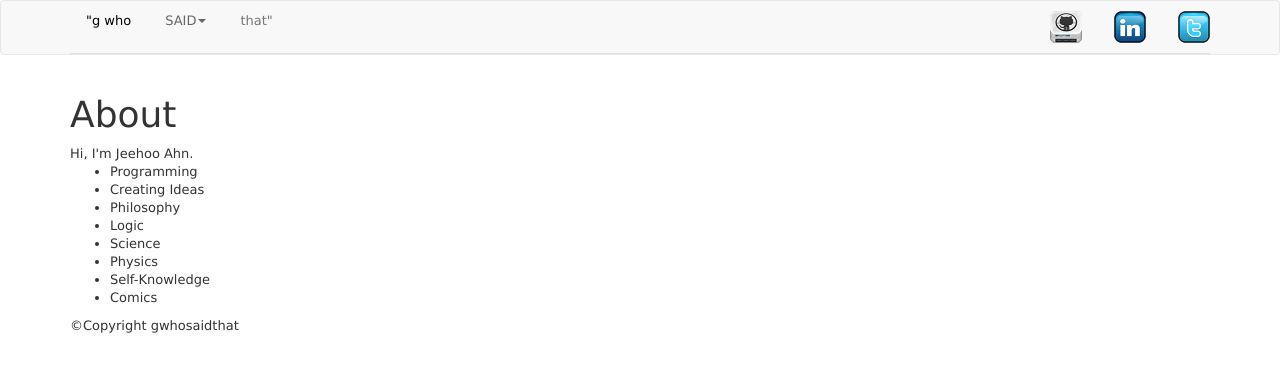
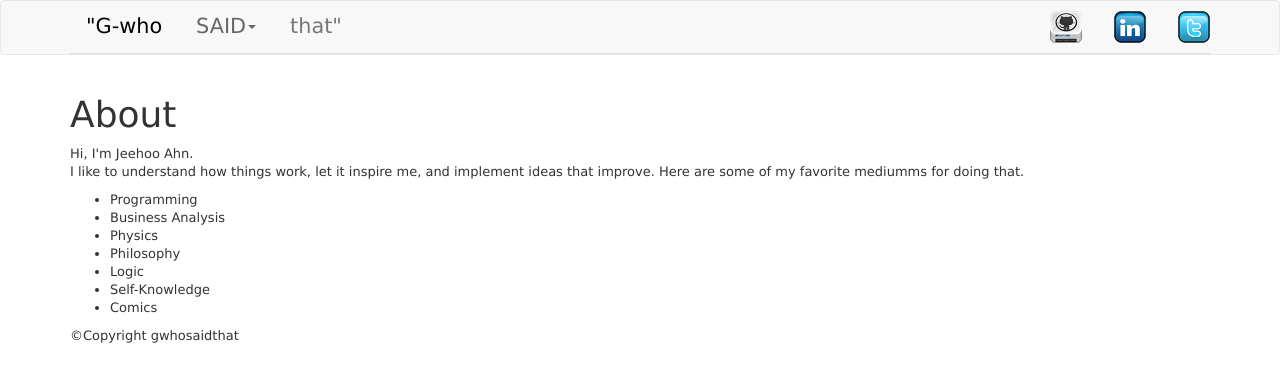
Before and after one commit to ahnbizcad/GwhoSaidThat, a Rails app: page /about in a window 1280 px wide. Shown: the top 382 px of the page. Run offline with Rails 7, Linux system fonts and the light colour scheme; style sheets or scripts are compiled from the project's sources; some libraries are stand-ins or nearby versions.

Commit message:
neat urls, about

```diff
--- a/app/assets/stylesheets/custom/custom.css.scss
+++ b/app/assets/stylesheets/custom/custom.css.scss
@@ -1,8 +1,22 @@
+nav {
+  ul {
+    li {
+      font-size: 1.6em;
+    }
+  }
+}
+
 #social-icons {
   img {
     width: 32px;
     height: 32px;
   }
+}
+
+
+iframe {
+  width: 100%;
+  height: 100%;
 }
 
 #articles {
--- a/app/views/apps/index.html.slim
+++ b/app/views/apps/index.html.slim
@@ -13,8 +13,9 @@ br
         .thumbnail
           = link_to app.url do
             .caption
-              h3 = app.url
-            iframe app.url
+              h3 = app.neat_url
+            iframe[ src=app.url seamless]
+            App.class_method
           .caption
             = app.description
           - if user_signed_in?
--- a/app/views/layouts/_navbar.html.slim
+++ b/app/views/layouts/_navbar.html.slim
@@ -1,10 +1,10 @@
-nav.affixable.navbar.navbar-default[ role="navigation" ]
+nav#navbar.affixable.navbar.navbar-default[ role="navigation" ]
   .container
     .row
       .col-xs-12
         ul.nav.nav-tabs[ role="tablist" ]
           li= link_to about_path do
-            | "g who
+            | "G-who
           li.dropdown
             = link_to "", class: "dropdown-toggle", data: { toggle: "dropdown" } do
                   = "SAID"
--- a/app/views/layouts/_session.html.slim
+++ b/app/views/layouts/_session.html.slim
@@ -1,4 +1,4 @@
-#session.container
+#session
   .container
     .row
       .col-xs-12
--- a/app/views/pages/about.html.slim
+++ b/app/views/pages/about.html.slim
@@ -1,15 +1,15 @@
 h1 About
 | Hi, I'm Jeehoo Ahn.
+p
+  |
+    I like to understand how things work, let it inspire me, and implement ideas that improve.
+    Here are some of my favorite mediumms for doing that.
 
 ul
   li Programming
-  li Creating Ideas
-
+  li Business Analysis
+  li Physics
   li Philosophy
   li Logic
-  li Science
-  li Physics
-
   li Self-Knowledge
-
   li Comics
```
Also changed, not shown: app/models/app.rb (+8 -0 lines).
